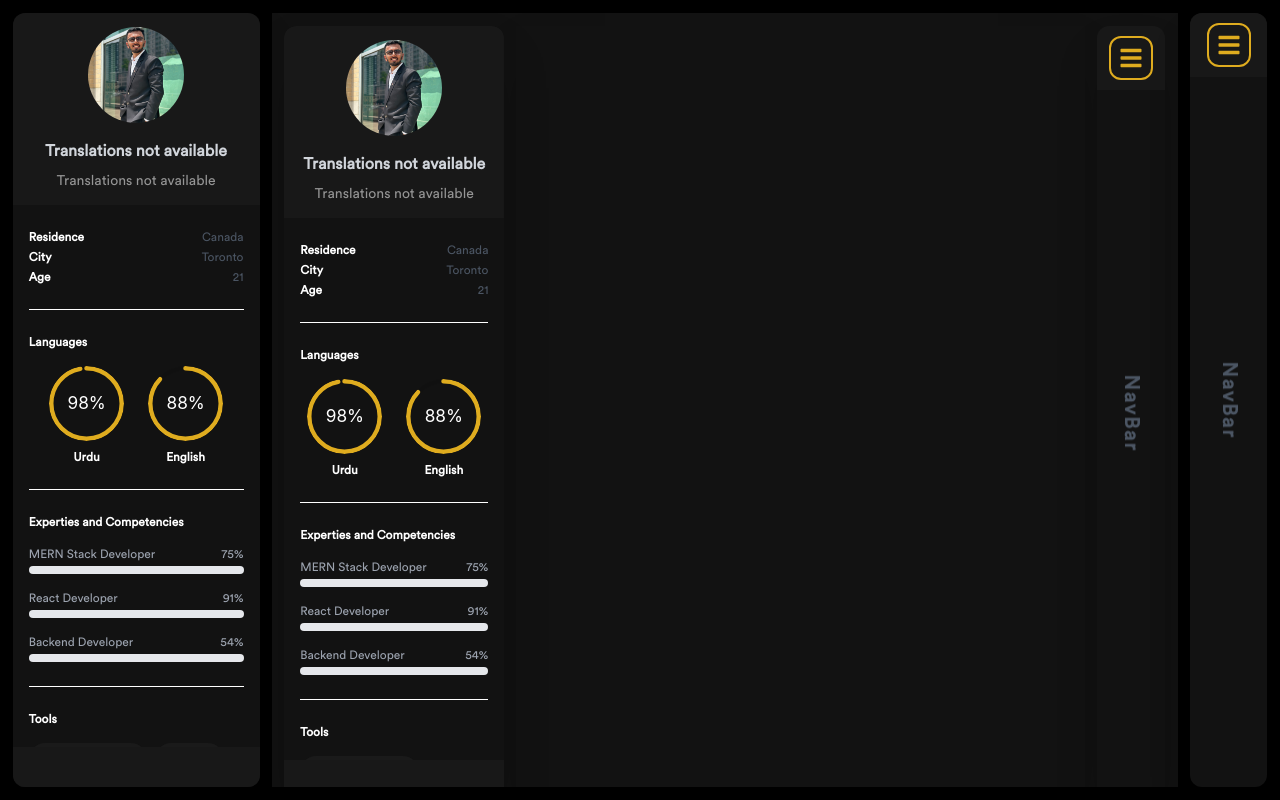
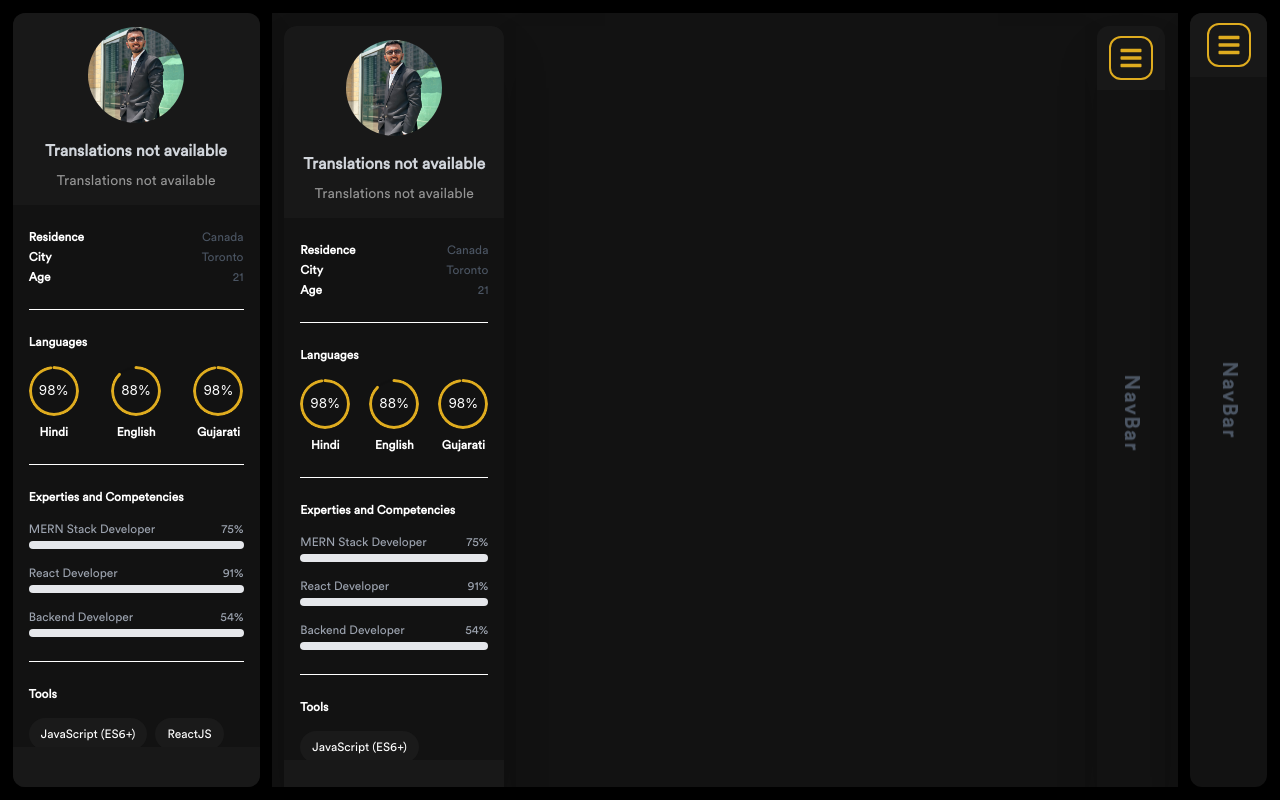
Before and after one commit to om-bhesania/pratham-portfolio-next, a Next.js app: page /layout in a window 1280 px wide. Built offline with nearby package versions, Linux system fonts and the light colour scheme; no server answers; the database is empty.

Commit message:
added language

```diff
--- a/components/Common/Intro/Languages.jsx
+++ b/components/Common/Intro/Languages.jsx
@@ -4,6 +4,7 @@ import { useEffect, useState } from "react"
 const Languages = () => {
     const [urdu, setUrdu] = useState(0)
     const [english, setEnglish] = useState(0)
+    const [gujarati, setGujarati] = useState(0)
 
     useEffect(() => {
         const timer = setInterval(() => {
@@ -13,7 +14,10 @@ const Languages = () => {
             if (english < 88) {
                 setEnglish(prevCount => prevCount + 1);
             }
-        }, 30);
+            if (gujarati < 98) {
+                setGujarati(prevCount => prevCount + 1);
+            }
+        }, 5);
 
         return () => clearInterval(timer);
     }, [urdu, english])
@@ -21,14 +25,18 @@ const Languages = () => {
         <div className="flex flex-col space-y-1 pt-6">
             <div className="flex flex-col gap-y-4">
                 <span className='text-Snow text-xs font-bold'>Languages</span>
-                <div className="flex flex-row items-center justify-center space-x-6">
+                <div className="flex flex-row items-center justify-between gap-4 flex-wrap">
                     <div className="flex flex-col items-center justify-center gap-y-2">
-                        <Progress strokeColor="#DFAC1F" type="circle" percent={urdu} size={75} />
-                        <span className='text-xs font-bold text-Snow'>Urdu</span>
+                        <Progress strokeColor="#DFAC1F" type="circle" percent={urdu} size={50} />
+                        <span className='text-xs font-bold text-Snow'>Hindi</span>
                     </div>
                     <div className="flex flex-col items-center justify-center gap-y-2">
-                        <Progress strokeColor="#DFAC1F" type="circle" percent={english} size={75} />
+                        <Progress strokeColor="#DFAC1F" type="circle" percent={english} size={50} />
                         <span className='text-xs font-bold text-Snow'>English</span>
+                    </div>
+                    <div className="flex flex-col items-center justify-center gap-y-2">
+                        <Progress strokeColor="#DFAC1F" type="circle" percent={gujarati} size={50} />
+                        <span className='text-xs font-bold text-Snow'>Gujarati</span>
                     </div>
                 </div>
             </div>
```
